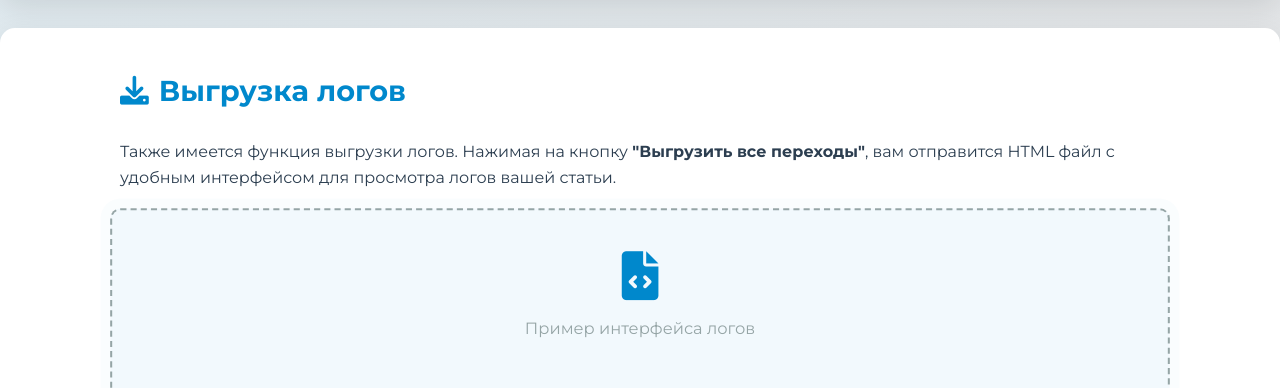
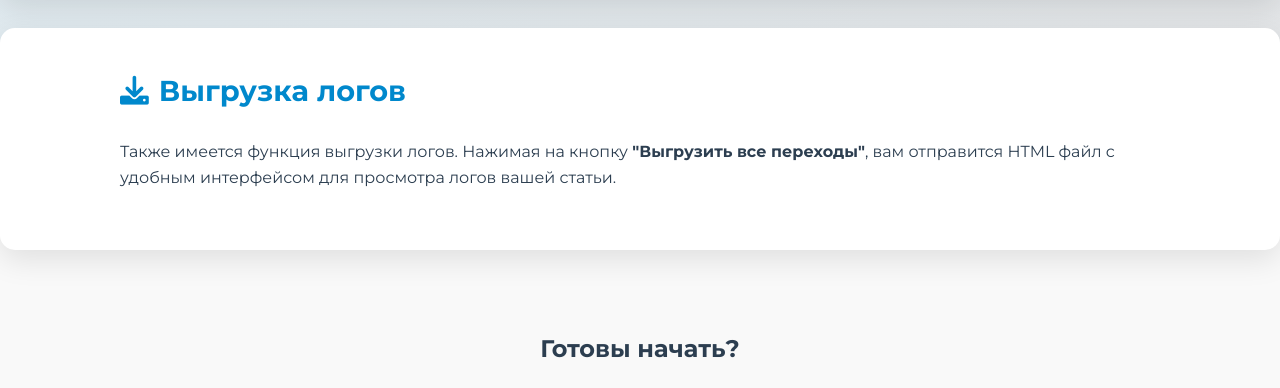
Before and after one commit to CoyoteWatch/telegraph, a plain HTML site: page index.html in a window 1280 px wide. Shown: the part 695-1083 px from the top of the page. Drawn offline with Linux system fonts and the light colour scheme.

Commit message:
Update index.html

```diff
--- a/index.html
+++ b/index.html
@@ -121,10 +121,6 @@ height="0" width="0" style="display:none;visibility:hidden"></iframe></noscript>
                 <h2><i class="fas fa-download"></i> Выгрузка логов</h2>
                 <div class="feature">
                     <p>Также имеется функция выгрузки логов. Нажимая на кнопку <strong>"Выгрузить все переходы"</strong>, вам отправится HTML файл с удобным интерфейсом для просмотра логов вашей статьи.</p>
-                    <div class="screenshot-placeholder pulse">
-                        <i class="fas fa-file-code"></i>
-                        <p>Пример интерфейса логов</p>
-                    </div>
                 </div>
             </div>
         </section>
```
